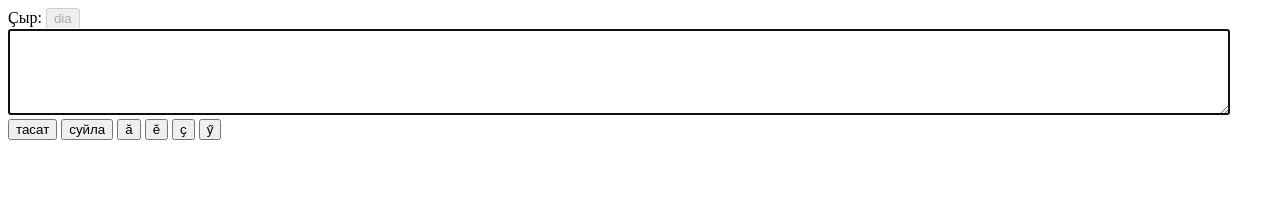
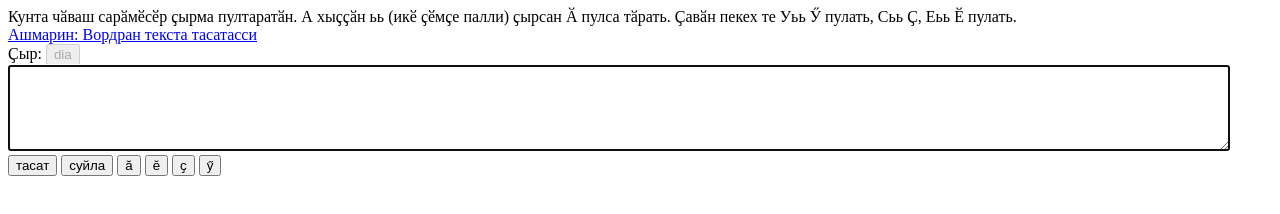
Before and after one commit to mirontoli/urapa, a website: page src/index.html in a window 1280 px wide. Drawn offline with Linux system fonts and the light colour scheme.

Commit message:
add link to asm.html

```diff
--- a/src/index.html
+++ b/src/index.html
@@ -20,6 +20,9 @@
 	</style>
   </head>
   <body>
+  <div>Кунта чӑваш сарӑмӗсӗр ҫырма пултаратӑн. А хыҫҫӑн ьь (икӗ ҫӗмҫе палли) ҫырсан Ӑ пулса тӑрать. Ҫавӑн пекех те Уьь Ӳ пулать, Сьь Ҫ, Еьь Ӗ пулать.<br>
+  <a href="asm.html">Ашмарин: Вордран текста тасатасси</a>
+  </div>
   <label for="input">Ҫыр:</label>
   <input id="diacritics" type="button" value="dia" disabled>
   <br>
```
